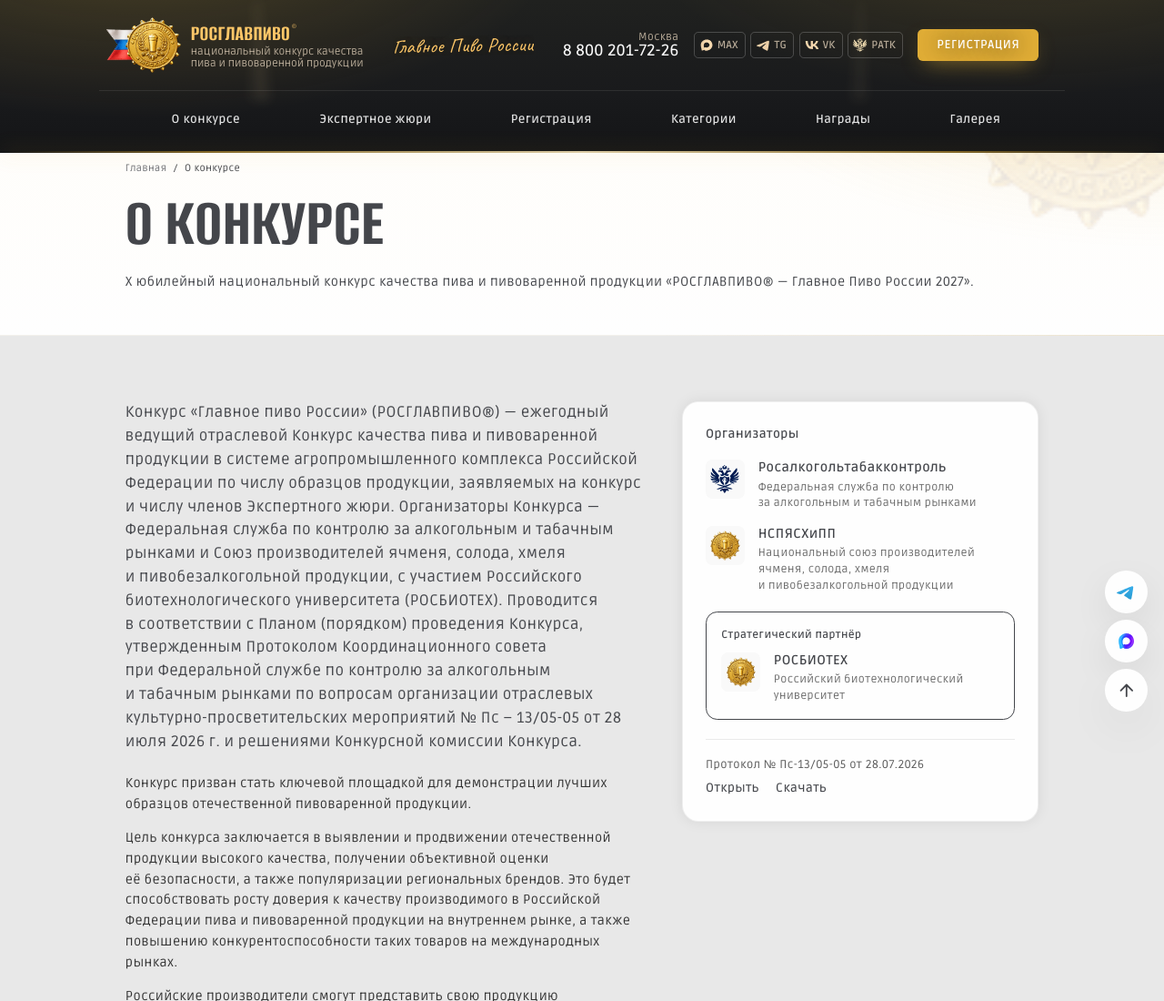
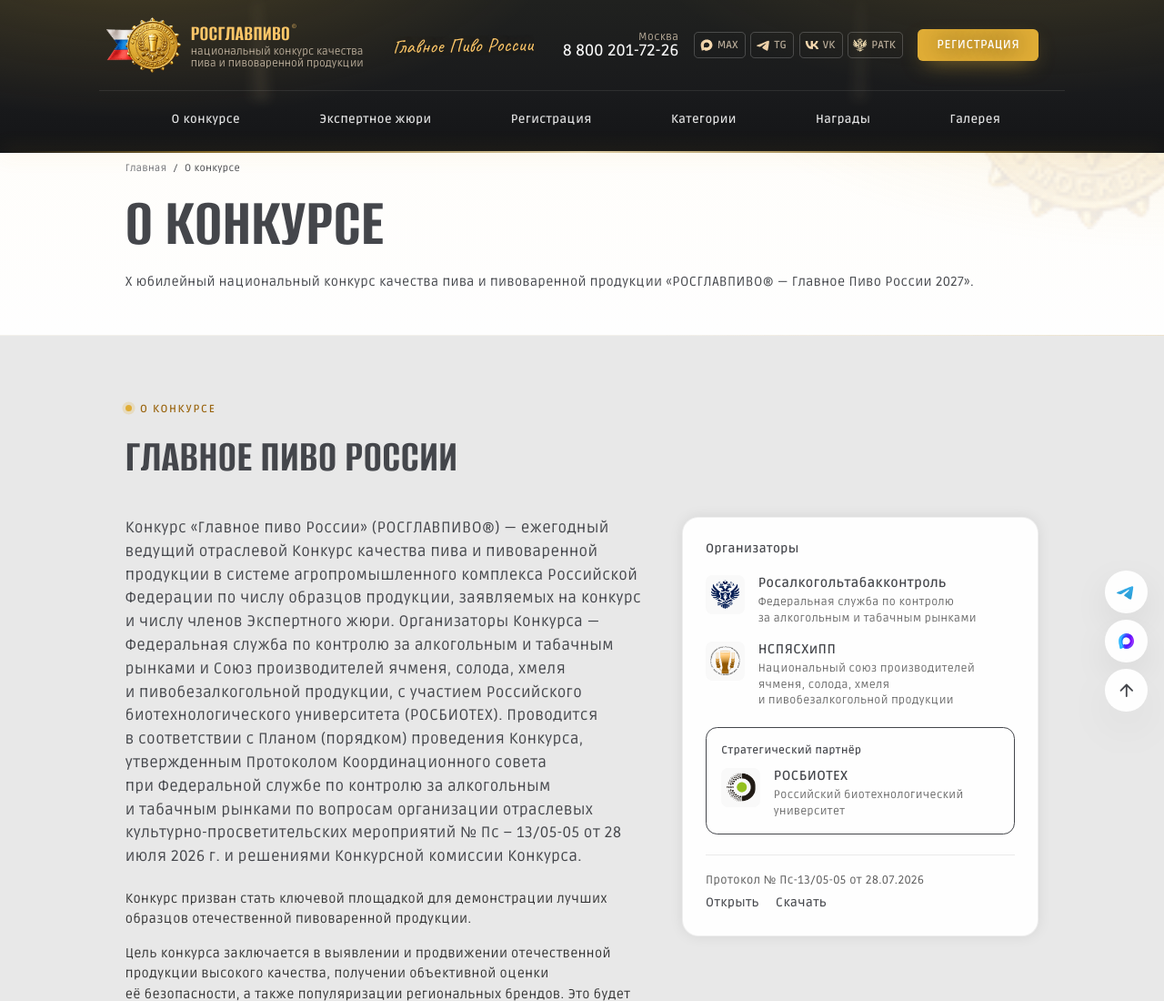
Before and after one commit to artatomartatom/PivoKonkurs, a website: page about.html in a window 1280 px wide. Shown: the top 1100 px of the page at 91% size. Drawn offline with Linux system fonts and the light colour scheme.

Commit message:
Use main page organizer logos and section heading on about.html
Co-authored-by: arena-agent <297053741+arena-agent@users.noreply.github.com>

```diff
--- a/about.html
+++ b/about.html
@@ -46,6 +46,11 @@
 
   <section class="section">
     <div class="wrap">
+      <div class="section__head">
+        <p class="eyebrow eyebrow--dark"><span class="eyebrow__dot"></span>О конкурсе</p>
+        <h2>Главное пиво России</h2>
+      </div>
+
       <div class="about-grid">
         <div class="about-grid__text">
           <p class="about-grid__lead">Конкурс «Главное пиво России» (РОСГЛАВПИВО®) — ежегодный ведущий отраслевой Конкурс качества пива и&nbsp;пивоваренной продукции в&nbsp;системе агропромышленного комплекса Российской Федерации по&nbsp;числу образцов продукции, заявляемых на&nbsp;конкурс и&nbsp;числу членов Экспертного жюри. Организаторы Конкурса — Федеральная служба по&nbsp;контролю за&nbsp;алкогольным и&nbsp;табачным рынками и&nbsp;Союз производителей ячменя, солода, хмеля и&nbsp;пивобезалкогольной продукции, с&nbsp;участием Российского биотехнологического университета (РОСБИОТЕХ). Проводится в&nbsp;соответствии с&nbsp;Планом (порядком) проведения Конкурса, утвержденным Протоколом Координационного совета при&nbsp;Федеральной службе по&nbsp;контролю за&nbsp;алкогольным и&nbsp;табачным рынками по&nbsp;вопросам организации отраслевых культурно-просветительских мероприятий №&nbsp;Пс – 13/05-05 от&nbsp;28 июля 2026&nbsp;г. и&nbsp;решениями Конкурсной комиссии Конкурса.</p>
@@ -63,7 +68,7 @@
           <div class="about-card__label">Организаторы</div>
 
           <div class="about-card__org">
-            <img class="about-card__logo" src="assets/img/icons/soc-ratk_svg.svg" alt="Росалкогольтабакконтроль">
+            <img class="about-card__logo" src="assets/img/org-ratk.png" alt="Росалкогольтабакконтроль">
             <div>
               <div class="about-card__name">Росалкогольтабакконтроль</div>
               <div class="about-card__desc">Федеральная служба по&nbsp;контролю за&nbsp;алкогольным и&nbsp;табачным рынками</div>
@@ -71,7 +76,7 @@
           </div>
 
           <div class="about-card__org">
-            <img class="about-card__logo" src="assets/img/medal-clean.png" alt="НСПЯСХиПП">
+            <img class="about-card__logo" src="assets/img/org-nspiashipp.png" alt="НСПЯСХиПП">
             <div>
               <div class="about-card__name">НСПЯСХиПП</div>
               <div class="about-card__desc">Национальный союз производителей ячменя, солода, хмеля и&nbsp;пивобезалкогольной продукции</div>
@@ -81,7 +86,7 @@
           <div class="about-card__partner">
             <div class="about-card__partner-label">Стратегический партнёр</div>
             <div class="about-card__org">
-              <img class="about-card__logo" src="assets/img/medal-clean.png" alt="РОСБИОТЕХ">
+              <img class="about-card__logo" src="assets/img/org-rosbiotech.png" alt="РОСБИОТЕХ">
               <div>
                 <div class="about-card__name">РОСБИОТЕХ</div>
                 <div class="about-card__desc">Российский биотехнологический университет</div>
```
